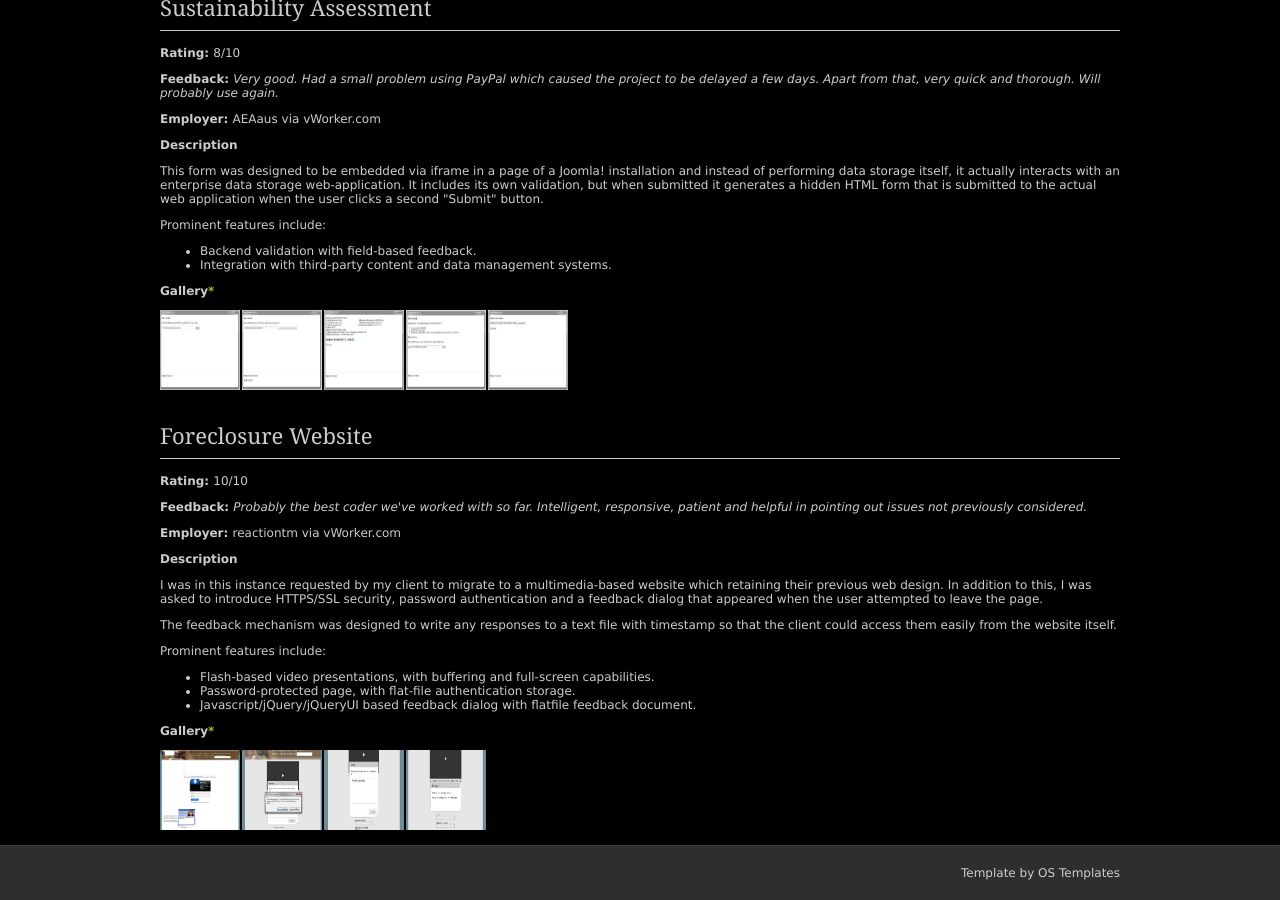
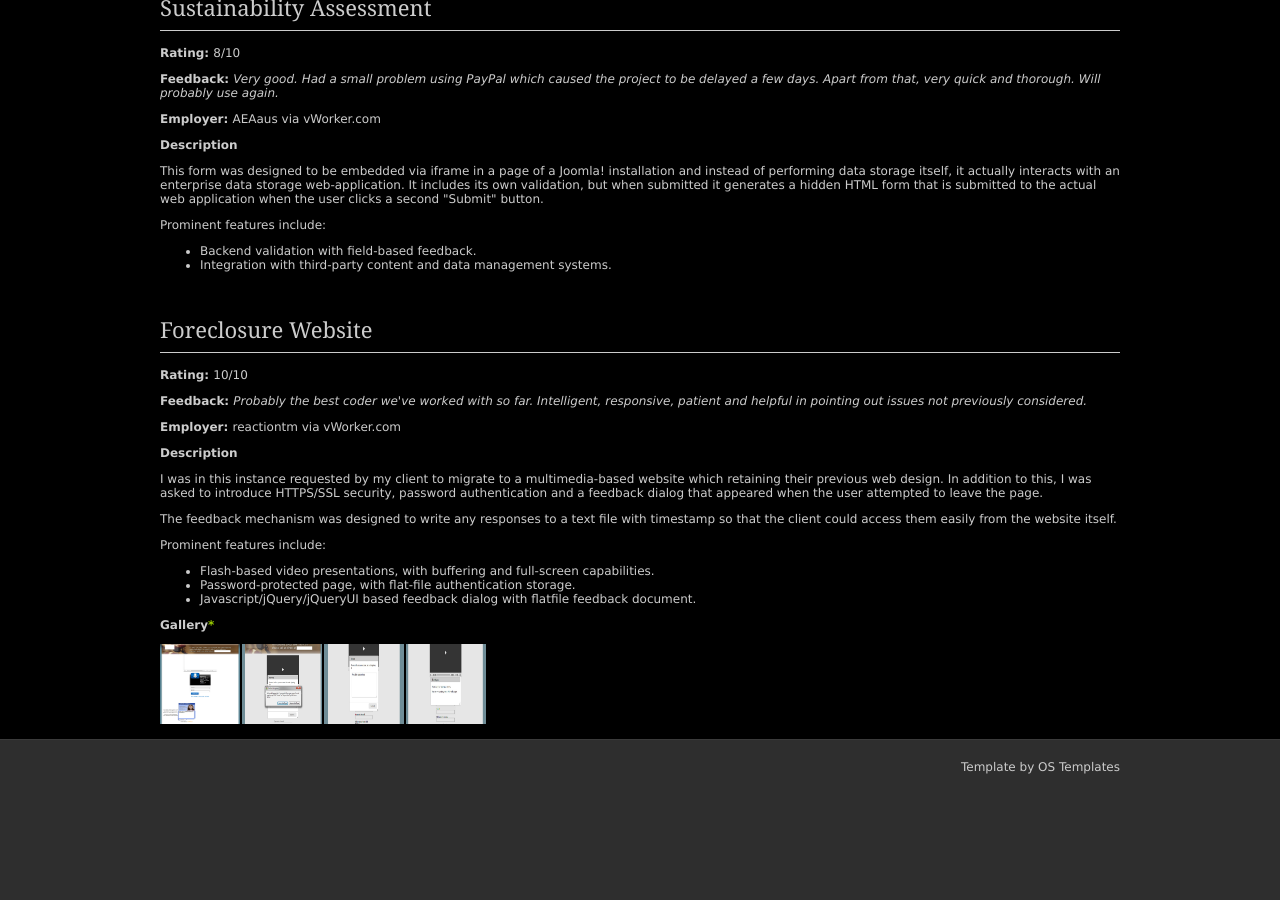
Before and after one commit to atyndall/atyndall.github.io, a Jekyll site: the page ashtrac/index.html, which Jekyll copies as it is, in a window 1280 px wide and 900 px high, scrolled down 3789 px. Built offline with Jekyll 4.4.1, drawn with Linux system fonts in a browser that asks for light colours; after the commit the page ends 4583 px from its top, so only the background shows below that.

Commit message:
Fix images

```diff
--- a/ashtrac/index.html
+++ b/ashtrac/index.html
@@ -134,9 +134,13 @@
     </ul>
     <p><strong>Gallery</strong></p>
     <div class="pop">
-      <li><img src="./resources/mailmerge/1.jpg"><span>Step 1: Choosing a template and adding mail merge tokens</span></li>
-      <li><img src="./resources/mailmerge/2.jpg"><span>Step 2: Providing information required by tokens to complete their specific tasks</span></li>
-      <li><img src="./resources/mailmerge/3.jpg"><span>Step 3: Recieving processed and merged template, as well as any other token-specific messages</span></li>
+      <li><img src="./resources/10questionnaire/gallery/2.jpg"><span>Top of page 1</span></li>
+      <li><img src="./resources/10questionnaire/gallery/1b.jpg"><span>Bottom of page 1, blank</span></li>
+      <li><img src="./resources/10questionnaire/gallery/7.jpg"><span>Javascript-based validation</span></li>
+      <li><img src="./resources/10questionnaire/gallery/3.jpg"><span>Bottom of page 2, blank</span></li>
+      <li><img src="./resources/10questionnaire/gallery/4.jpg"><span>Result of clicking save button</span></li>
+      <li><img src="./resources/10questionnaire/gallery/5.jpg"><span>Navigating to ?restore</span></li>
+      <li><img src="./resources/10questionnaire/gallery/6.jpg"><span>Result of submitting form</span></li>
     </div>
   </div>
 
@@ -155,13 +159,11 @@
     </ul>
     <p><strong>Gallery</strong></p>
     <div class="pop">
-      <li><img src="./resources/10questionnaire/gallery/2.jpg"><span>Top of page 1</span></li>
-      <li><img src="./resources/10questionnaire/gallery/1b.jpg"><span>Bottom of page 1, blank</span></li>
-      <li><img src="./resources/10questionnaire/gallery/7.jpg"><span>Javascript-based validation</span></li>
-      <li><img src="./resources/10questionnaire/gallery/3.jpg"><span>Bottom of page 2, blank</span></li>
-      <li><img src="./resources/10questionnaire/gallery/4.jpg"><span>Result of clicking save button</span></li>
-      <li><img src="./resources/10questionnaire/gallery/5.jpg"><span>Navigating to ?restore</span></li>
-      <li><img src="./resources/10questionnaire/gallery/6.jpg"><span>Result of submitting form</span></li>
+      <li><img src="./resources/yellowpages/1.jpg"><span>Starting interface</span></li>
+      <li><img src="./resources/yellowpages/2.jpg"><span>Job running</span></li>
+      <li><img src="./resources/yellowpages/3.jpg"><span>Job complete</span></li>
+      <li><img src="./resources/yellowpages/4.jpg"><span>Starting interface after the program closed with a running job</span></li>
+      <li><img src="./resources/yellowpages/5.jpg"><span>Job resume menu</span></li>
     </div>
   </div>
 
@@ -198,14 +200,6 @@
       <li>Backend validation with field-based feedback.</li>
       <li>Integration with third-party content and data management systems.</li>
     </ul>
-    <p><strong>Gallery<a style="cursor:help;" title="Client specific information has been removed in these images">*</a></strong></p>
-    <div class="pop">
-      <li><img src="./resources/yellowpages/1.jpg"><span>Starting interface</span></li>
-      <li><img src="./resources/yellowpages/2.jpg"><span>Job running</span></li>
-      <li><img src="./resources/yellowpages/3.jpg"><span>Job complete</span></li>
-      <li><img src="./resources/yellowpages/4.jpg"><span>Starting interface after the program closed with a running job</span></li>
-      <li><img src="./resources/yellowpages/5.jpg"><span>Job resume menu</span></li>
-    </div>
   </div>
 
   <div id="container">
```
